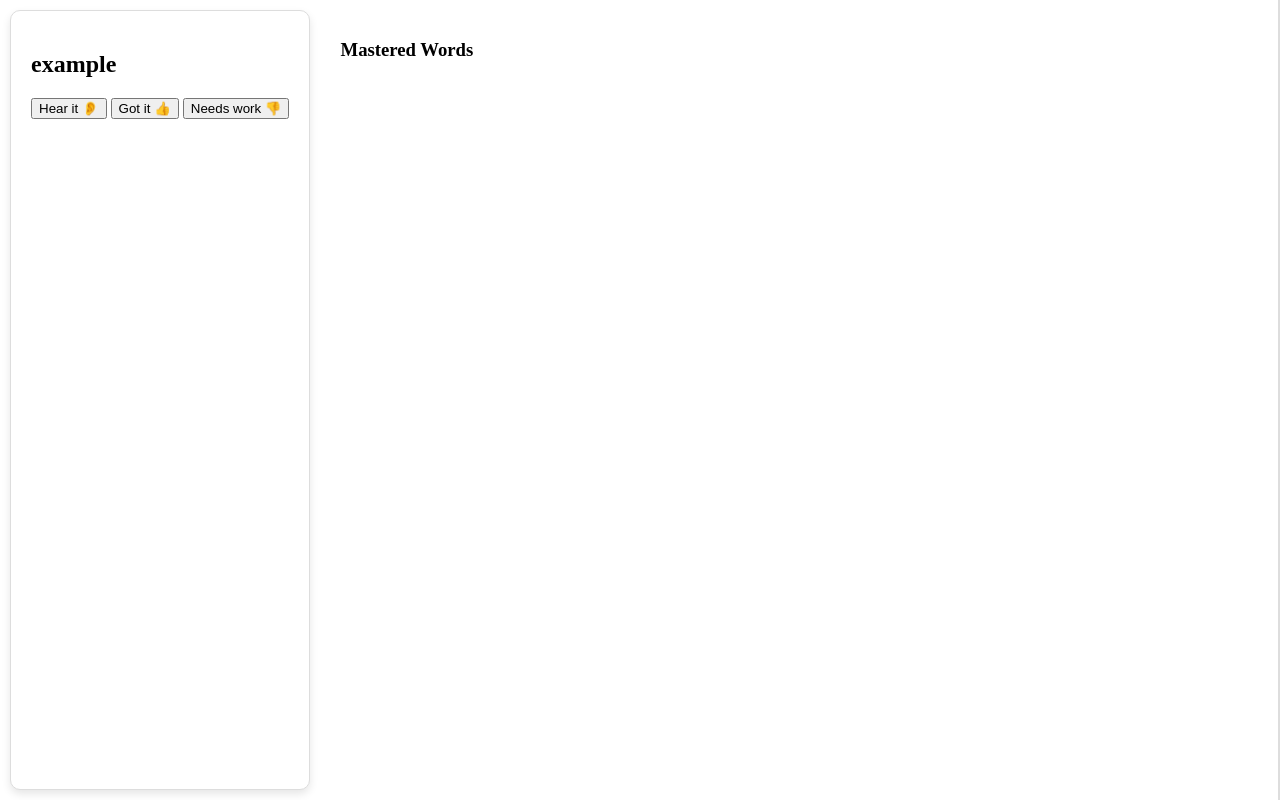
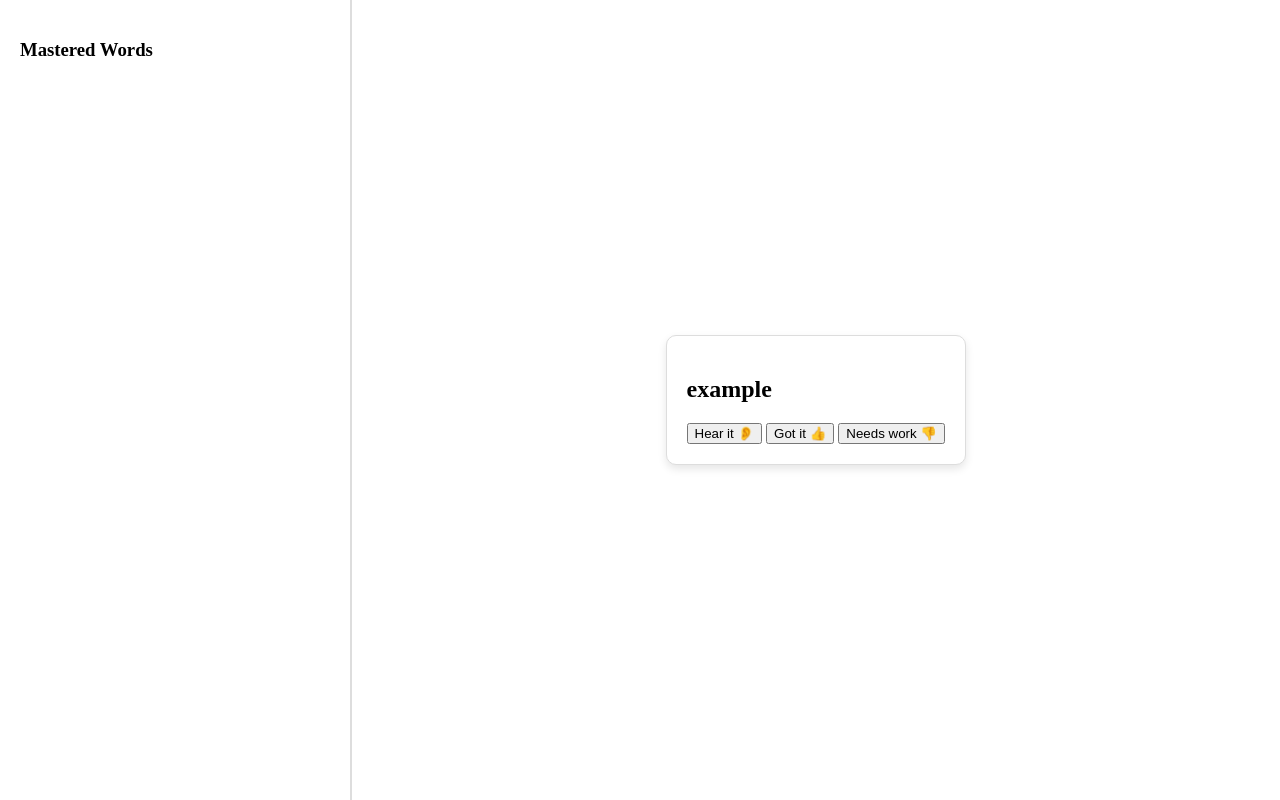
Before and after one commit to jaredcaraway/vocab-flash-cards, a plain HTML site: page index.html in a window 1280 px wide. Drawn offline with Linux system fonts and the light colour scheme.

Commit message:
Update page structure

```diff
--- a/index.html
+++ b/index.html
@@ -7,16 +7,17 @@
 </head>
 <body>
     <div class="container">
-        <div id="flashCard" class="card">
-            <h2 id="word">Click to see a word</h2>
-            <button id="pronounceBtn">Hear it 👂</button>
-            <button id="gotItBtn" style="display: none;">Got it 👍</button> <!-- Initially hidden -->
-            <button id="needsWorkBtn">Needs work 👎</button>
-        </div>
-
         <div id="masteredColumn" class="mastered">
             <h3>Mastered Words</h3>
             <ul id="masteredList"></ul>
+        </div>
+        <div class="card-container">
+            <div id="flashCard" class="card">
+                <h2 id="word">Click to see a word</h2>
+                <button id="pronounceBtn">Hear it 👂</button>
+                <button id="gotItBtn">Got it 👍</button>
+                <button id="needsWorkBtn">Needs work 👎</button>
+            </div>
         </div>
     </div>
     <script src="script.js"></script>
```
